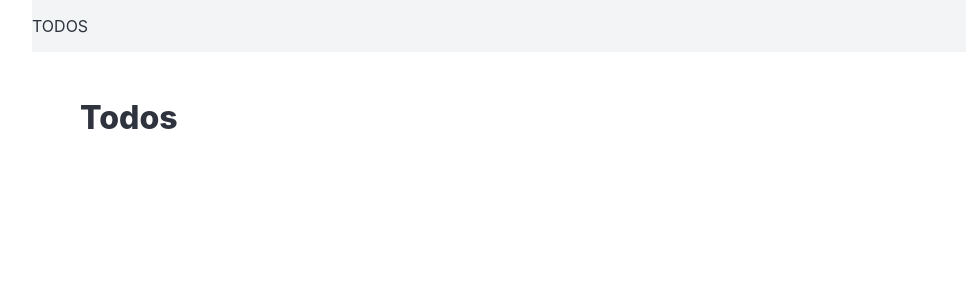
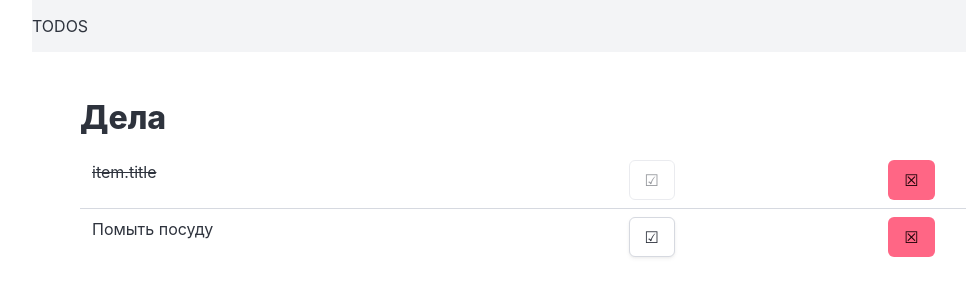
Before and after one commit to 111-souls-111/todos-react, a React (Create React App) app: page / in a window 1280 px wide. Shown: the top 300 px of the page, without its empty margins (32-998 px from the left). Built offline with nearby package versions, Linux system fonts and the light colour scheme.

Commit message:
coздание и отрисовка базового списка дел(компонент TodoList)

```diff
--- a/src/App.js
+++ b/src/App.js
@@ -1,5 +1,5 @@
-
-
+import todos from "./todos";
+import Todolist from "./Todolist";
 function App() {
   return (
    <div className = 'container'>
@@ -13,7 +13,7 @@ function App() {
       </nav>
 
       <main className='content px-6 py-6'>
-        <h1>Todos</h1>
+        <Todolist list = {todos}/>
 
       </main>
 
--- /dev/null
+++ b/src/Todolist.jsx
@@ -0,0 +1,32 @@
+export default function Todolist(props){
+    return (
+        <section>
+            <h1>Дела</h1>
+                <table className="table is-hoverable is-fullwidth">
+                    <tbody>
+                        {props.list.map(item => (
+                            <tr key={item.key}>
+                                <td>
+                                    {item.done && <del>item.title</del>}
+                                    {!item.done && item.title}
+                                </td>
+                                <td>
+                                    <button className="button in-succes"
+                                    title="выполнено"
+                                    disabled={item.done}>
+                                    &#9745;
+                                    </button>
+                                </td>
+                                <td>
+                                    <button className="button is-danger"
+                                    title="удалить">
+                                    &#9746;
+                                    </button>
+                                </td>
+                            </tr>
+                        ))}
+                    </tbody>
+                </table>
+        </section>
+    )
+}
```
